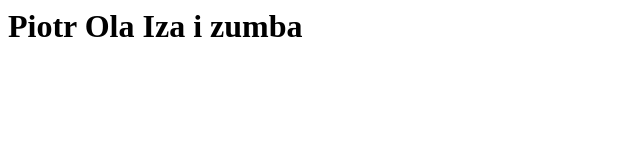
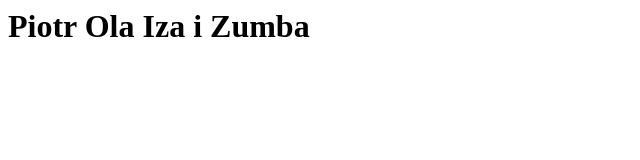
Before and after one commit to Piterwk1/javascript-development-environment-m13-exercise-files, a website: page src/index.html in a window 1280 px wide. Shown: the full height of the page, 0-640 px from the left. Drawn offline with Linux system fonts and the light colour scheme.

```diff
--- a/src/index.html
+++ b/src/index.html
@@ -7,7 +7,7 @@
 </head>
 
 <body>
-  <h1>Piotr Ola Iza i zumba</h1>
+  <h1>Piotr Ola Iza i Zumba</h1>
 </body>
 
 </html>
```
Also changed, not shown: package.json (+36 -38 lines), 1 other file.
